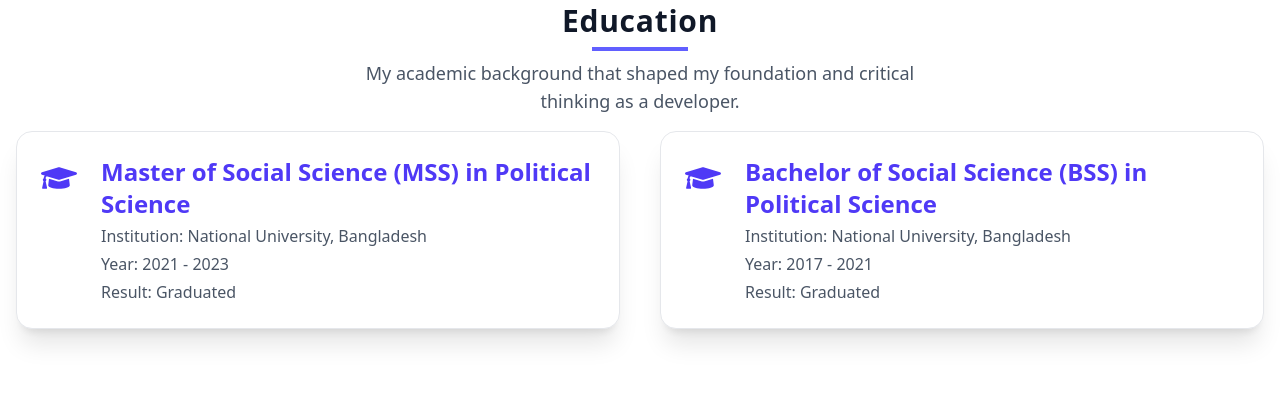
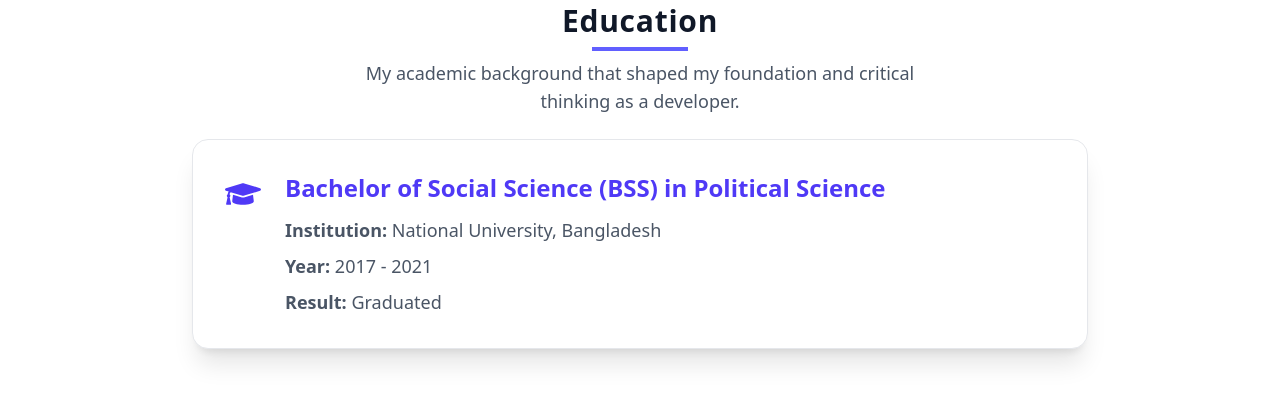
Before and after one commit to SohanurRahman007/my-portfolio-website, a React (Vite) app: page / in a window 1280 px wide. Shown: the part 2040-2437 px from the top of the page. Built offline with nearby package versions, Linux system fonts and the light colour scheme.

Commit message:
customize the education section

```diff
--- a/src/components/Education.jsx
+++ b/src/components/Education.jsx
@@ -3,12 +3,6 @@ import { FaGraduationCap } from "react-icons/fa";
 import { motion } from "framer-motion";
 
 const educationData = [
-  {
-    degree: "Master of Social Science (MSS) in Political Science",
-    institute: "National University, Bangladesh",
-    year: "2021 - 2023",
-    result: "Graduated",
-  },
   {
     degree: "Bachelor of Social Science (BSS) in Political Science",
     institute: "National University, Bangladesh",
@@ -19,20 +13,19 @@ const educationData = [
 
 const Education = () => {
   return (
-    <section id="education" className="pt-16 px-4 ">
-      <div className="text-center">
+    <section id="education" className="pt-16 px-4">
+      <div className="text-center mb-6">
         <h2 className="text-2xl md:text-3xl font-extrabold text-center text-gray-900 dark:text-white tracking-wide">
           Education
         </h2>
         <div className="w-24 h-1 bg-indigo-500 mx-auto mt-2"></div>
-
-        <p className="text-gray-600 dark:text-gray-300 mt-2 text-lg max-w-xl mx-auto text-center mb-4">
+        <p className="text-gray-600 dark:text-gray-300 mt-2 text-lg max-w-xl mx-auto text-center">
           My academic background that shaped my foundation and critical thinking
           as a developer.
         </p>
       </div>
 
-      <div className="max-w-7xl mx-auto grid grid-cols-1 md:grid-cols-2 gap-10 ">
+      <div className="max-w-4xl mx-auto">
         {educationData.map((edu, index) => (
           <motion.div
             key={index}
@@ -40,29 +33,31 @@ const Education = () => {
             whileInView={{ opacity: 1, y: 0 }}
             transition={{
               duration: 0.8,
-              delay: index * 0.2, // This staggers the animation
+              delay: index * 0.2,
               ease: "easeOut",
             }}
             viewport={{ once: false }}
-            className="flex items-start bg-white dark:bg-gray-800 p-6 rounded-2xl shadow-xl hover:scale-[1.03] transition-transform duration-300 ease-in-out border border-gray-200 dark:border-gray-700 h-full"
+            className="flex items-start bg-white dark:bg-gray-800 p-8 rounded-2xl shadow-xl hover:scale-[1.02] transition-transform duration-300 ease-in-out border border-gray-200 dark:border-gray-700"
           >
             <div className="flex-shrink-0 mr-6 pt-1">
               <FaGraduationCap className="text-indigo-600 text-4xl" />
             </div>
-            <div>
-              <h3 className="text-xl md:text-2xl font-semibold mb-1 text-indigo-600 dark:text-indigo-400">
+            <div className="flex-1">
+              <h3 className="text-2xl font-bold mb-3 text-indigo-600 dark:text-indigo-400">
                 {edu.degree}
               </h3>
-              <p className="text-gray-600 dark:text-gray-300 mb-1">
-                <span className="font-medium">Institution:</span>{" "}
-                {edu.institute}
-              </p>
-              <p className="text-gray-600 dark:text-gray-300 mb-1">
-                <span className="font-medium">Year:</span> {edu.year}
-              </p>
-              <p className="text-gray-600 dark:text-gray-300">
-                <span className="font-medium">Result:</span> {edu.result}
-              </p>
+              <div className="space-y-2">
+                <p className="text-gray-600 dark:text-gray-300 text-lg">
+                  <span className="font-semibold">Institution:</span>{" "}
+                  {edu.institute}
+                </p>
+                <p className="text-gray-600 dark:text-gray-300 text-lg">
+                  <span className="font-semibold">Year:</span> {edu.year}
+                </p>
+                <p className="text-gray-600 dark:text-gray-300 text-lg">
+                  <span className="font-semibold">Result:</span> {edu.result}
+                </p>
+              </div>
             </div>
           </motion.div>
         ))}
```
